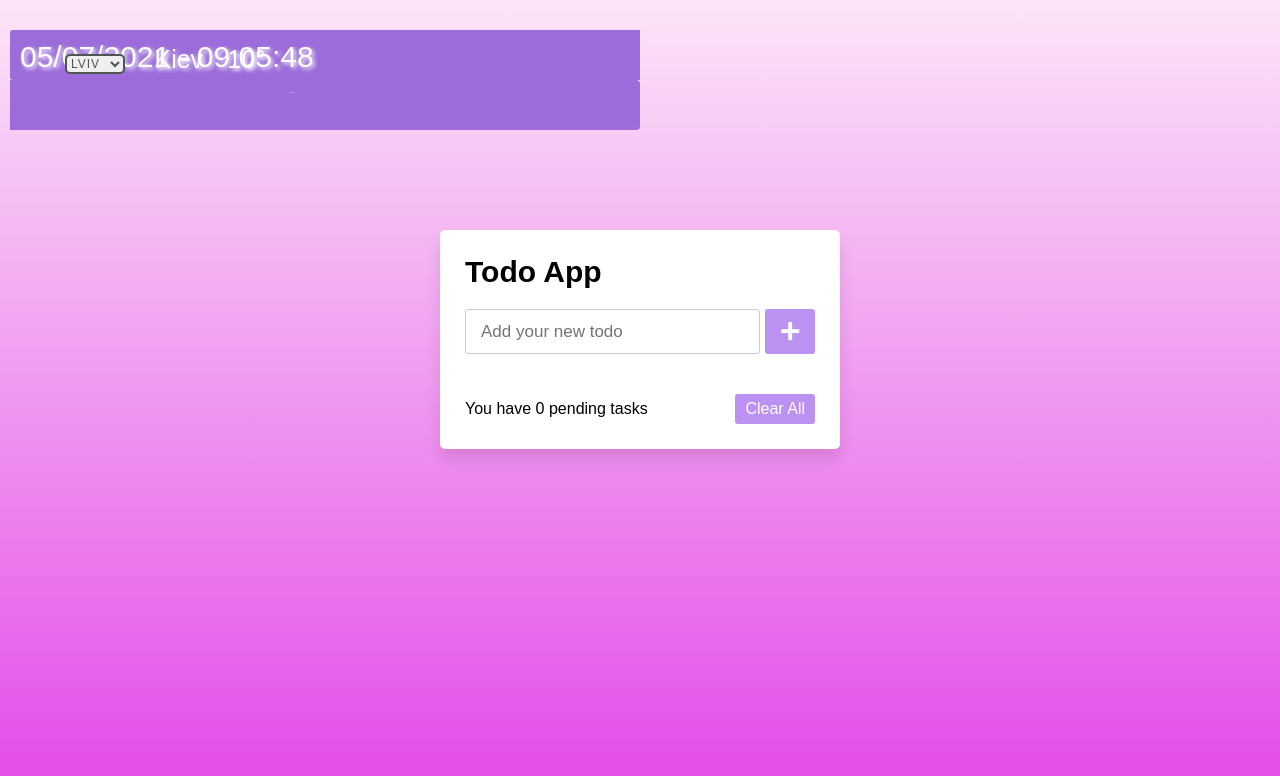
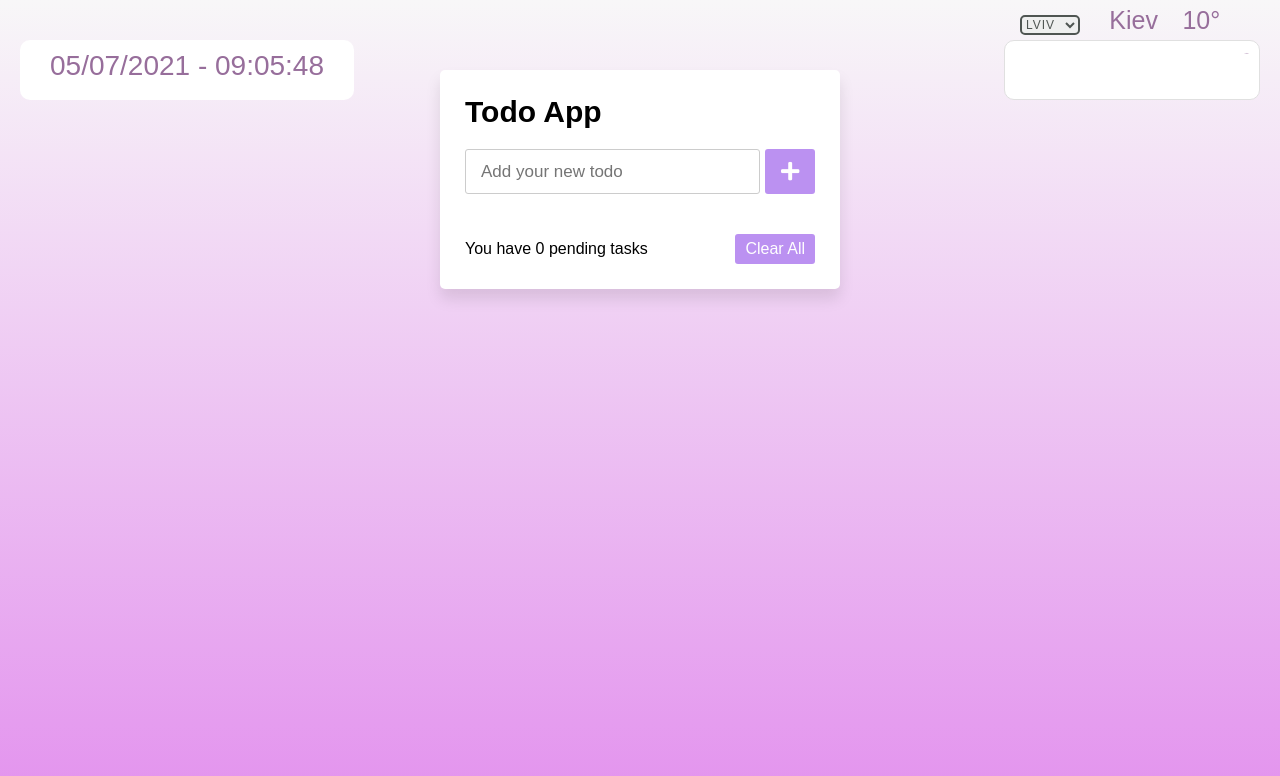
Before and after one commit to Nadiyahr/JSF, a plain HTML site: page new proj/index.html in a window 1280 px wide. Drawn offline with Linux system fonts and the light colour scheme; no server answers.

Commit message:
Update style.css

```diff
--- a/new proj/style.css
+++ b/new proj/style.css
@@ -4,47 +4,43 @@
   box-sizing: border-box;
   font-family: 'Poppins', sans-serif;
 }
-::selection{
-  color: #ffff;
-  background: rgb(142, 73, 232);
-}
+
+
 body{
   width: 100%;
   height: 100vh;
-  /* overflow: hidden; */
+  overflow: hidden;
   padding: 10px;
-  background: linear-gradient(to bottom, #fce5f8 0%, #e349e8 100%);
+  background: linear-gradient(to bottom, #f8f7f8 0%, #e393ee 100%);
 }
 
 .span {
-  display: flex;
   width: 100%;
   margin-top: 20px;
-  align-items: center;
-  justify-content: space-between;
 }
 
 .date {
-  /* float: left; */
-  background: #9b6cda;
-  width: 50%;
-  height: 50px;
-  font-size: 30px;
-  padding: 10px;
-  color: white;
-  text-shadow: 2px 2px 4px;
-  border-radius: 3px 0 0 3px;
-
+  float: left;
+  background: #fff;
+  height: 60px;
+  font-size: 28px;
+  padding: 10px 30px;
+  color: rgb(151, 110, 155);
+  border-radius: 10px;
+  margin: 10px;
 }
 
 .weather {
-  /* float: left; */
-  background: #9b6cda;
-  width: 50%;
-  height: 50px;
-  color: white;
-  text-shadow: 2px 2px 4px;
-  border-radius: 0 4px 4px 0;
+  float: right;
+  background: #fff;
+  height: 60px;
+  color: rgb(151, 110, 155);
+  padding: 10px;
+  margin: 10px;
+  padding: 10px 0;
+  border: 1px solid #e0e0e0;
+  border-radius: 10px;
+  text-align:right;
 }
 
 select {
@@ -63,6 +59,7 @@ select {
 
 .weather ul {
   max-width: 400px;
+  min-width: 100px;
 }
 
 .weather ul li:last-of-type {
@@ -72,10 +69,9 @@ select {
 }
 
 .weather ul li {
-  display: inline-block;
+  display: inline;
   position: relative;
   bottom: 45px;
-  left: 40px;
   list-style-type: none;
   margin: 10px 10px 10px 10px;
   transition: 0.2s;
@@ -88,25 +84,36 @@ select {
   max-width:70px;
 }
 
+
+
+
+::selection{
+  color: #ffff;
+  background: rgb(142, 73, 232);
+}
+
 .wrapper{
   background: #fff;
   max-width: 400px;
   width: 100%;
-  margin: 100px auto;
+  margin: 60px auto;
   padding: 25px;
   border-radius: 5px;
   box-shadow: 0px 10px 15px rgba(0,0,0,0.1);
 }
+
 .wrapper header{
   font-size: 30px;
   font-weight: 600;
 }
+
 .wrapper .inputField{
   margin: 20px 0;
   width: 100%;
   display: flex;
   height: 45px;
 }
+
 .inputField input{
   width: 85%;
   height: 100%;
@@ -117,9 +124,11 @@ select {
   padding-left: 15px;
   transition: all 0.3s ease;
 }
+
 .inputField input:focus{
   border-color: #8E49E8;
 }
+
 .inputField button{
   width: 50px;
   height: 100%;
@@ -135,34 +144,39 @@ select {
   pointer-events: none;
   transition: all 0.3s ease;
 }
+
 .inputField button:hover,
 .footer button:hover{
   background: #721ce3;
 }
+
 .inputField button.active{
   opacity: 1;
   pointer-events: auto;
 }
+
 .wrapper .todoList{
   max-height: 250px;
   overflow-y: auto;
 }
+
 .todoList li{
   position: relative;
   list-style: none;
   height: 45px;
   line-height: 45px;
   margin-bottom: 8px;
-  background: #f2f2f2;
+  background: #fddefb;
   border-radius: 3px;
   padding: 0 15px;
   cursor: default;
   overflow: hidden;
 }
+
 .todoList li .icon{
   position: absolute;
   right: -45px;
-  background: #e74c3c;
+  background: #94207b;
   width: 45px;
   text-align: center;
   color: #fff;
@@ -170,9 +184,15 @@ select {
   cursor: pointer;
   transition: all 0.2s ease;
 }
+
+.todoList li:hover {
+  background: #b19aaf;
+}
+
 .todoList li:hover .icon{
   right: 0px;
 }
+
 .wrapper .footer{
   display: flex;
   width: 100%;
@@ -180,6 +200,7 @@ select {
   align-items: center;
   justify-content: space-between;
 }
+
 .footer button{
   padding: 6px 10px;
   border-radius: 3px;
@@ -196,6 +217,8 @@ select {
   pointer-events: none;
   transition: all 0.3s ease;
 }
+
+
 .footer button.active{
   opacity: 1;
   pointer-events: auto;
```
